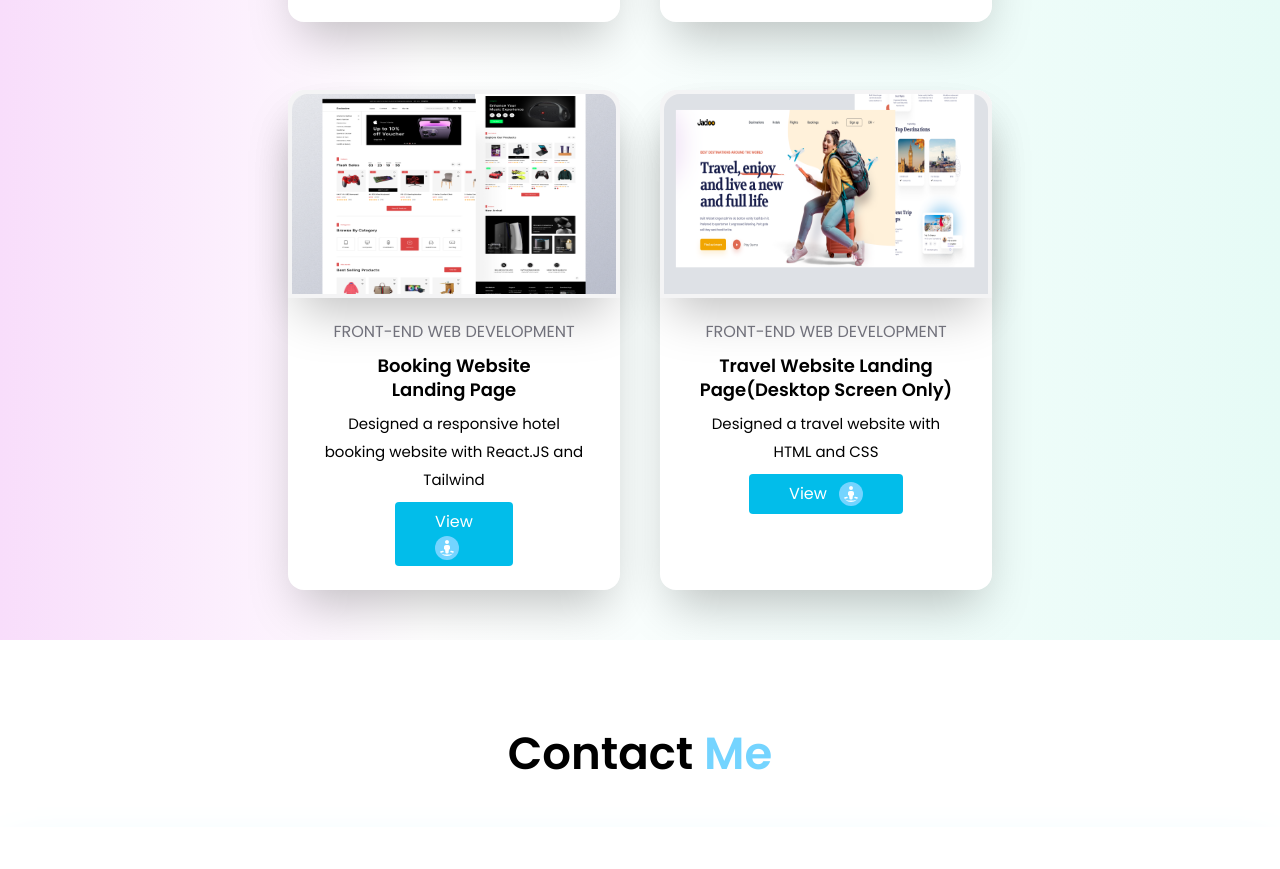
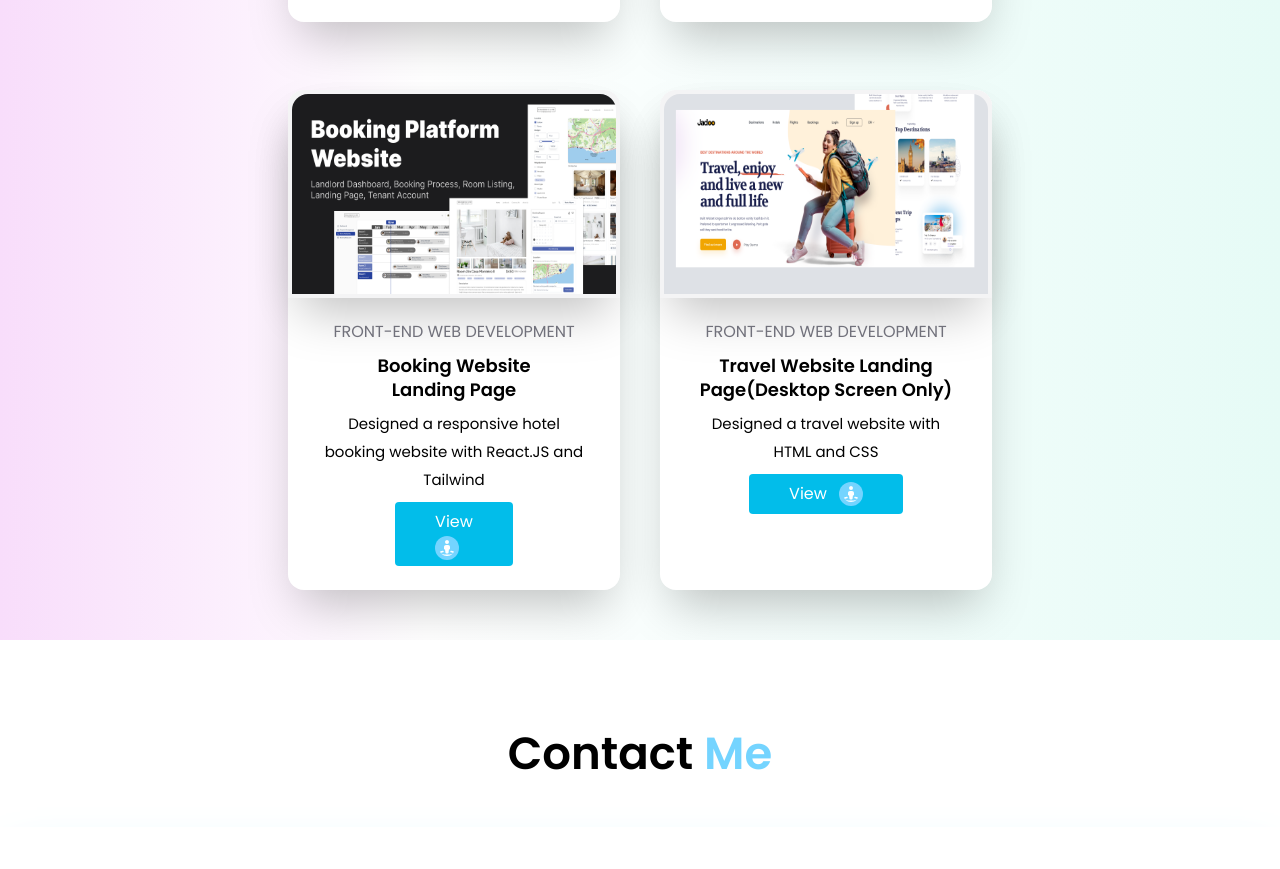
Before and after one commit to DsDigitalz/MyPortfolio-Project, a React (Vite) app: page / in a window 1280 px wide. Shown: the part 4633-5502 px from the top of the page. Built offline with nearby package versions, Linux system fonts and the light colour scheme.

Commit message:
included the png into Portfolio.jsx

```diff
--- a/src/Components/Portfolio.jsx
+++ b/src/Components/Portfolio.jsx
@@ -156,7 +156,7 @@ export default function Portfolio() {
               <div className="shadow-2xl p-1 w-full bg-zinc-100 rounded-t-2xl">
                 <div>
                   <img
-                    src="ecommerce.png"
+                    src="Real-Estate.png"
                     alt=""
                     className="rounded-t-2xl w-full h-50"
                   />
```
Also changed, not shown: public/Real-Estate.png (renamed from public/Real Estate Desktop Design.png).
